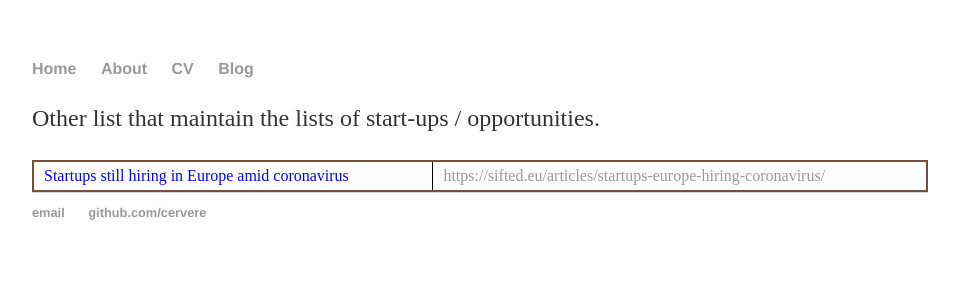
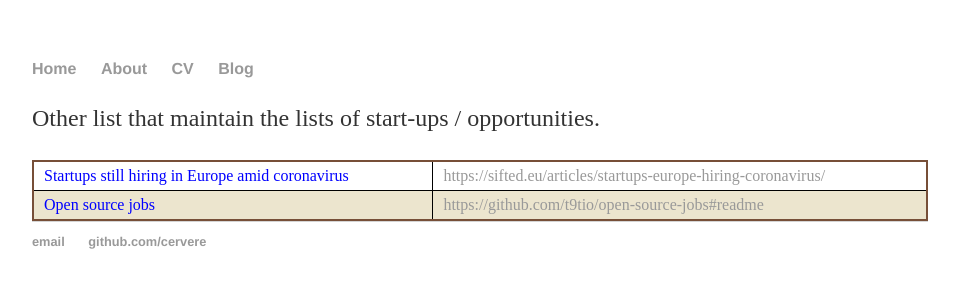
Before and after one commit to cervere/cervere.github.io, a Jekyll site: the page built from _posts/2020-04-06-opportunities.md, in a window 1280 px wide. Shown: the top 300 px of the page, without its empty margins (160-1119 px from the left). Built offline with Jekyll 4.4.1, drawn with Linux system fonts in a browser that asks for light colours.

Commit message:
Update 2020-04-06-opportunities.md

```diff
--- a/_posts/2020-04-06-opportunities.md
+++ b/_posts/2020-04-06-opportunities.md
@@ -27,4 +27,8 @@ tr:nth-child(even){
   <td>Startups still hiring in Europe amid coronavirus</td>
   <td><a href="https://sifted.eu/articles/startups-europe-hiring-coronavirus/"> https://sifted.eu/articles/startups-europe-hiring-coronavirus/ </a> </td>
 </tr>
+<tr>
+  <td>Open source jobs</td>
+  <td><a href="https://github.com/t9tio/open-source-jobs#readme"> https://github.com/t9tio/open-source-jobs#readme </a> </td>
+</tr>
 </table>
```
